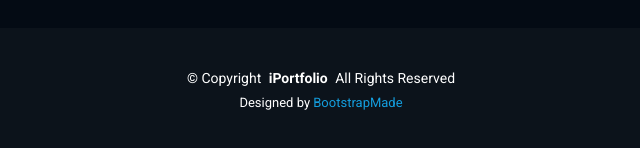
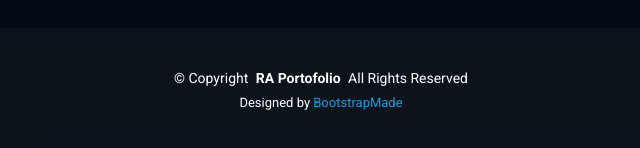
Before and after one commit to Raisulakram/web-portofolio, a plain HTML site: page portfolio-details.html in a window 1280 px wide. Shown: the part 872-1020 px from the top of the page, 469-1109 px from the left. Drawn offline with Linux system fonts and the light colour scheme.

Commit message:
Update portfolio-details.html

```diff
--- a/portfolio-details.html
+++ b/portfolio-details.html
@@ -164,7 +164,7 @@
 
     <div class="container">
       <div class="copyright text-center ">
-        <p>© <span>Copyright</span> <strong class="px-1 sitename">iPortfolio</strong> <span>All Rights Reserved</span></p>
+        <p>© <span>Copyright</span> <strong class="px-1 sitename">RA Portofolio</strong> <span>All Rights Reserved</span></p>
       </div>
       <div class="credits">
         <!-- All the links in the footer should remain intact. -->
```
